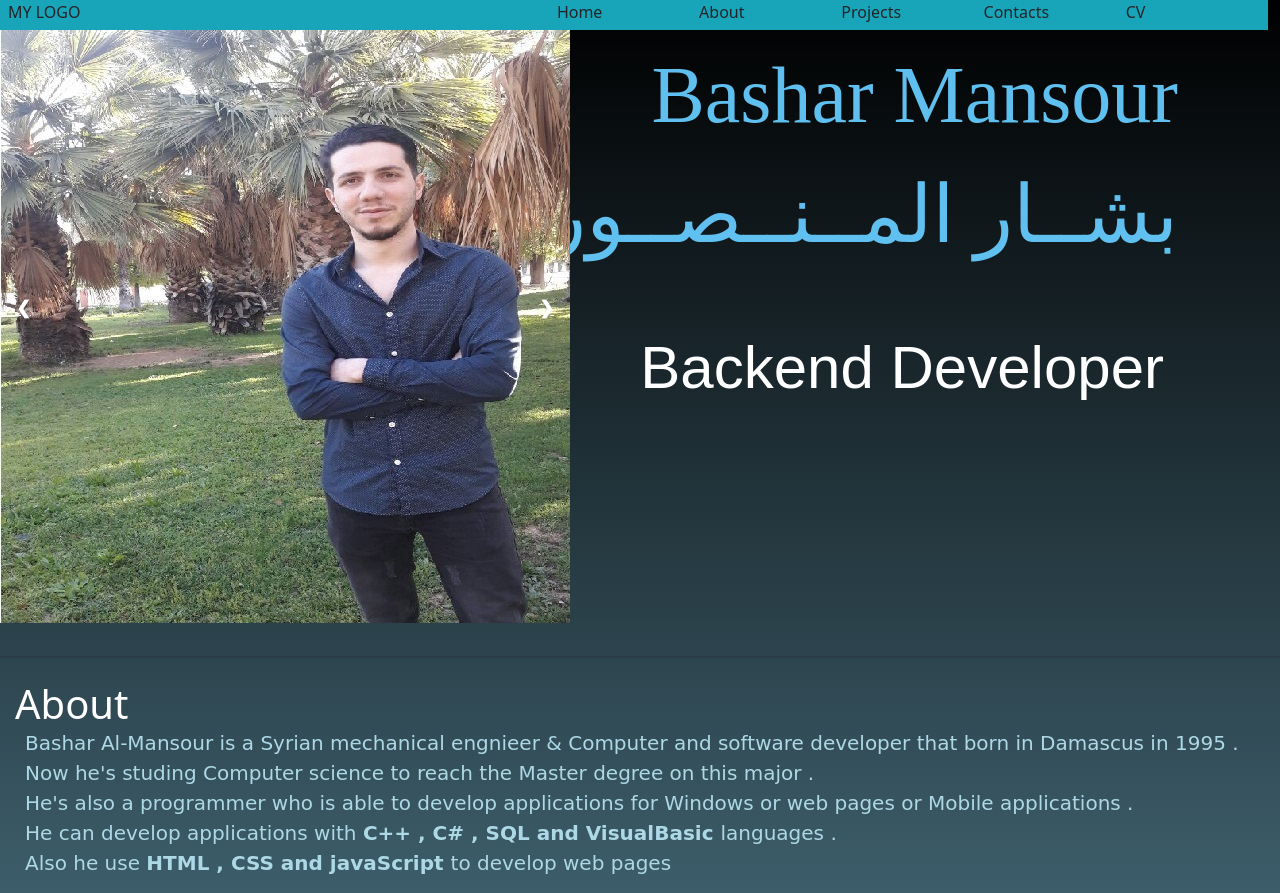
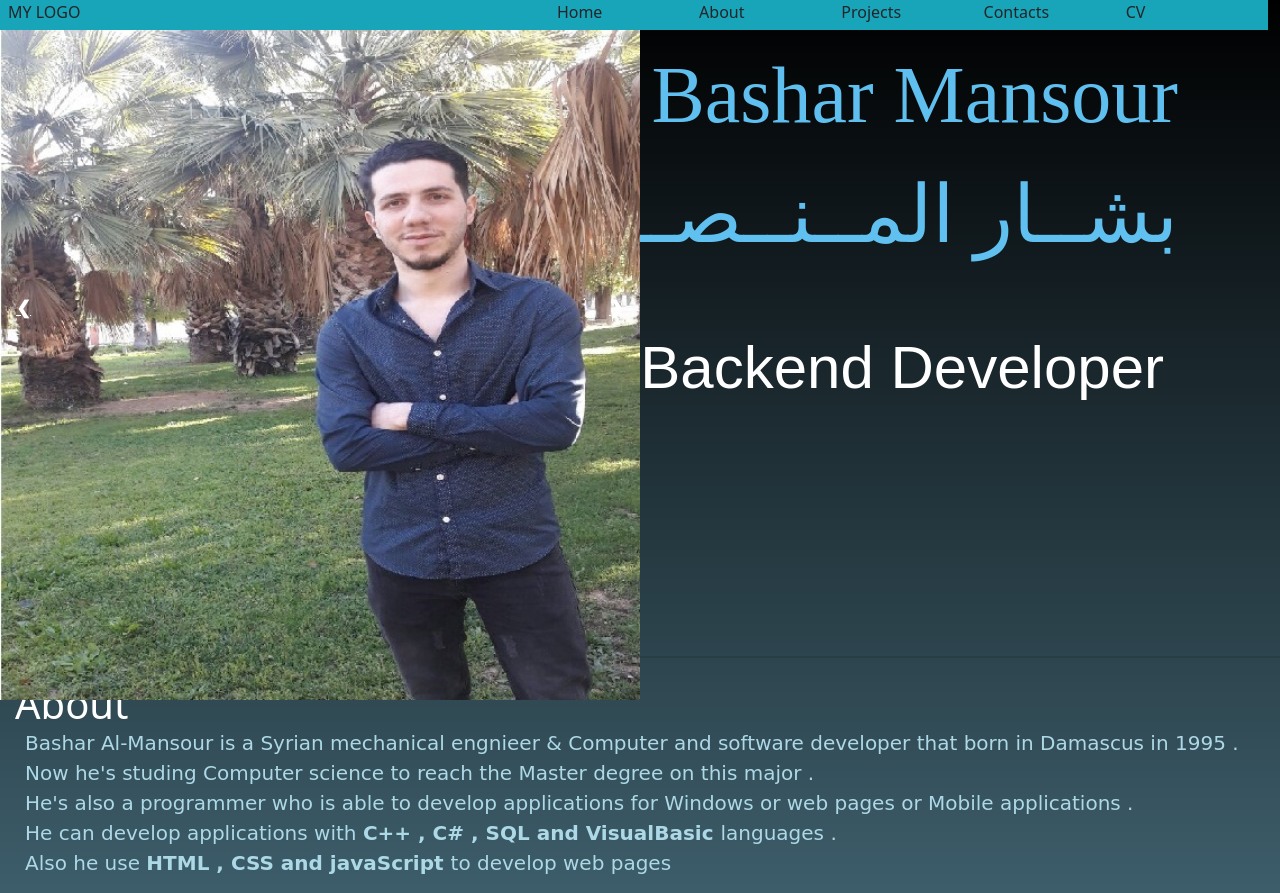
Before and after one commit to BasharMansour/basharmansour.github.io, a plain HTML site: page index.html in a window 1280 px wide. Shown: the top 893 px of the page. Drawn offline with nearby package versions, Linux system fonts and the light colour scheme.

Commit message:
Update index.html

```diff
--- a/index.html
+++ b/index.html
@@ -36,7 +36,7 @@
 		</div>
 	</div>
 
-<div class="slideshow-container" >
+<div class="slideshow-container col-lg-6 col-md-3 col-sm-1" >
 
   <div class="mySlides">
     <div class="numbertext">1 / 2</div>
@@ -57,7 +57,7 @@
 
 </div>
 
-<div>
+<div class="col-lg-12 col-md-6 col-sm-1">
 <p class="HH" id="nameP" style="text-align:right;" onmousemove="FC('blue' , 'nameP')" onmouseleave="FC('#66ccff','nameP')" >
 	Bashar Mansour<br/>
 		بشــار المــنــصــور<br/>	<br/>	<br/>
```
